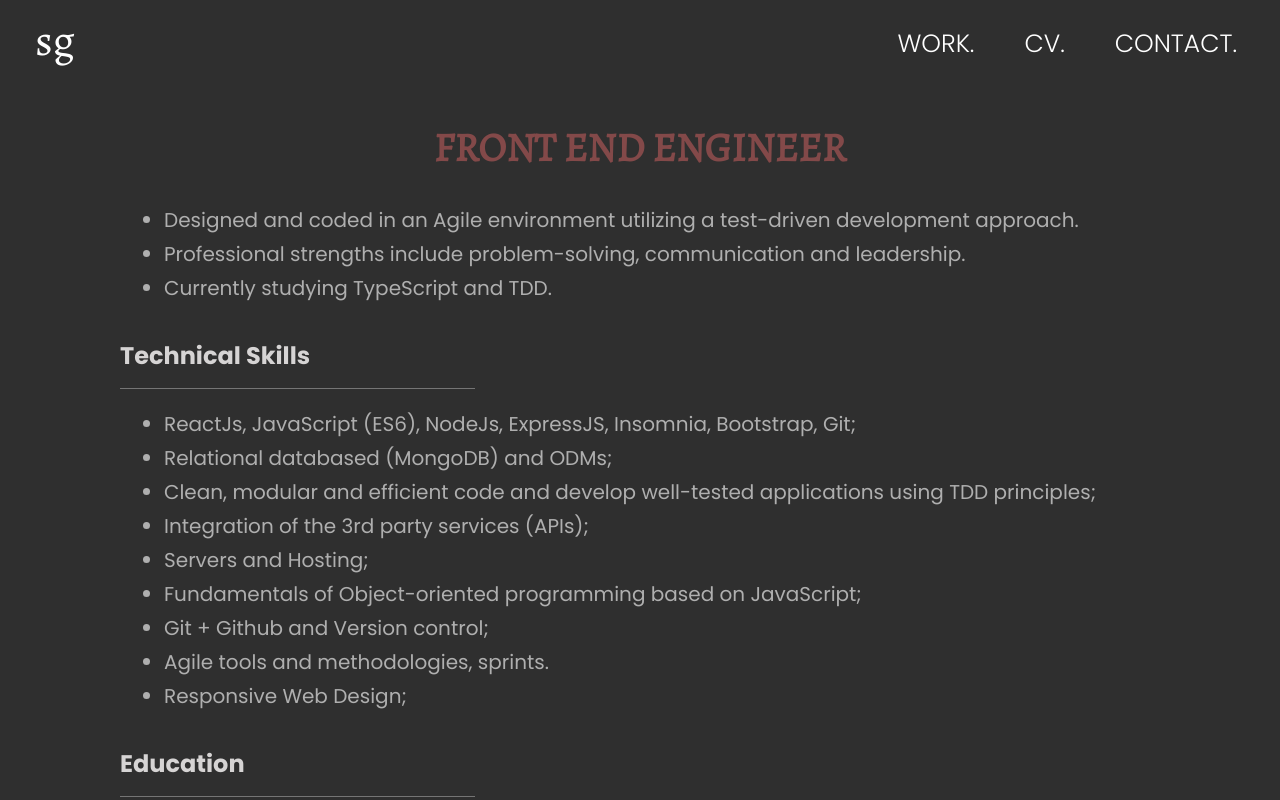
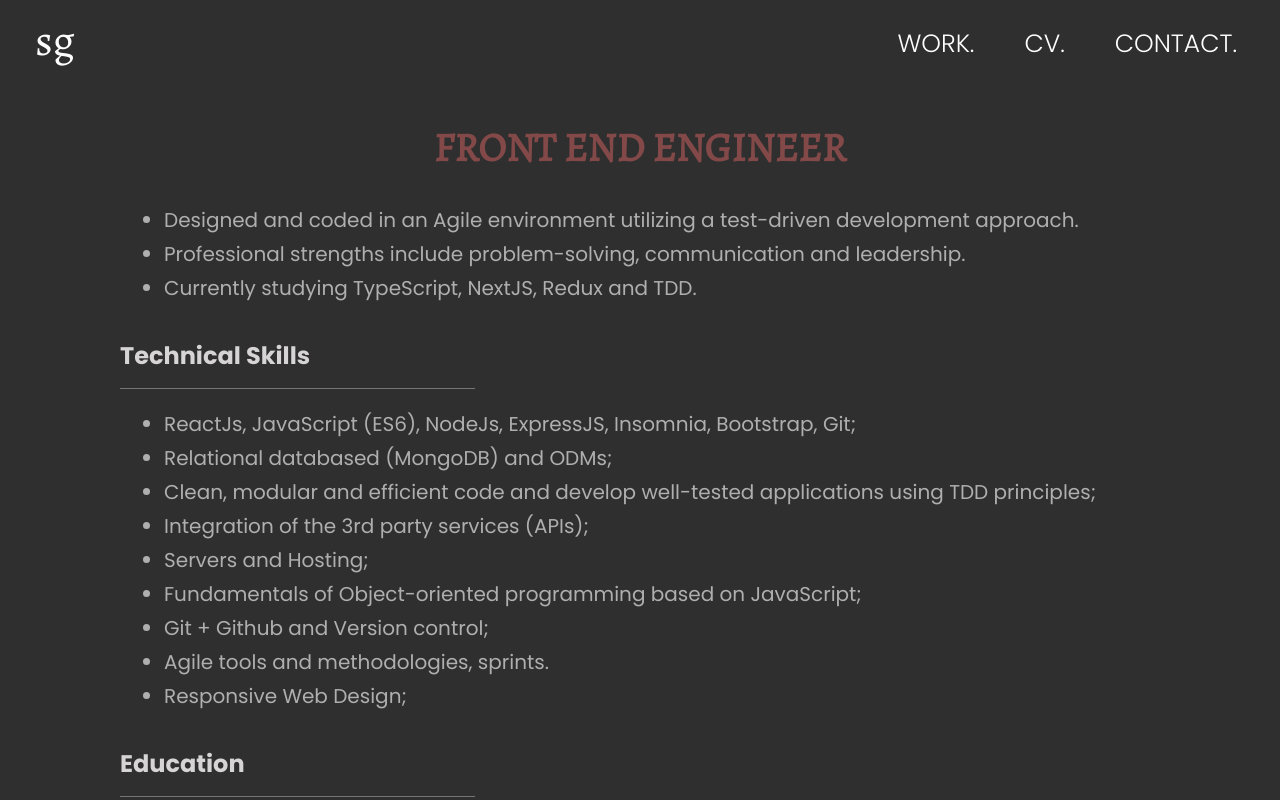
Before and after one commit to simoneguimaraes/portfolio-simone, a React (Create React App) app: page /curriculum in a window 1280 px wide. Shown: the top 800 px of the page. Built offline with nearby package versions, Linux system fonts and the light colour scheme.

Commit message:
cv info update

```diff
--- a/src/components/CVSection/CVSection.js
+++ b/src/components/CVSection/CVSection.js
@@ -8,7 +8,7 @@ function CVSection() {
       <ul className="cv-list-itens">
         <li>Designed and coded in an Agile environment utilizing a test-driven development approach.</li>
         <li>Professional strengths include problem-solving, communication and leadership.</li>
-        <li>Currently studying TypeScript and TDD.</li>
+        <li>Currently studying TypeScript, NextJS, Redux and TDD.</li>
       </ul>
       {/* </p> */}
       <h2 className="cv-tech">Technical Skills</h2>
```
